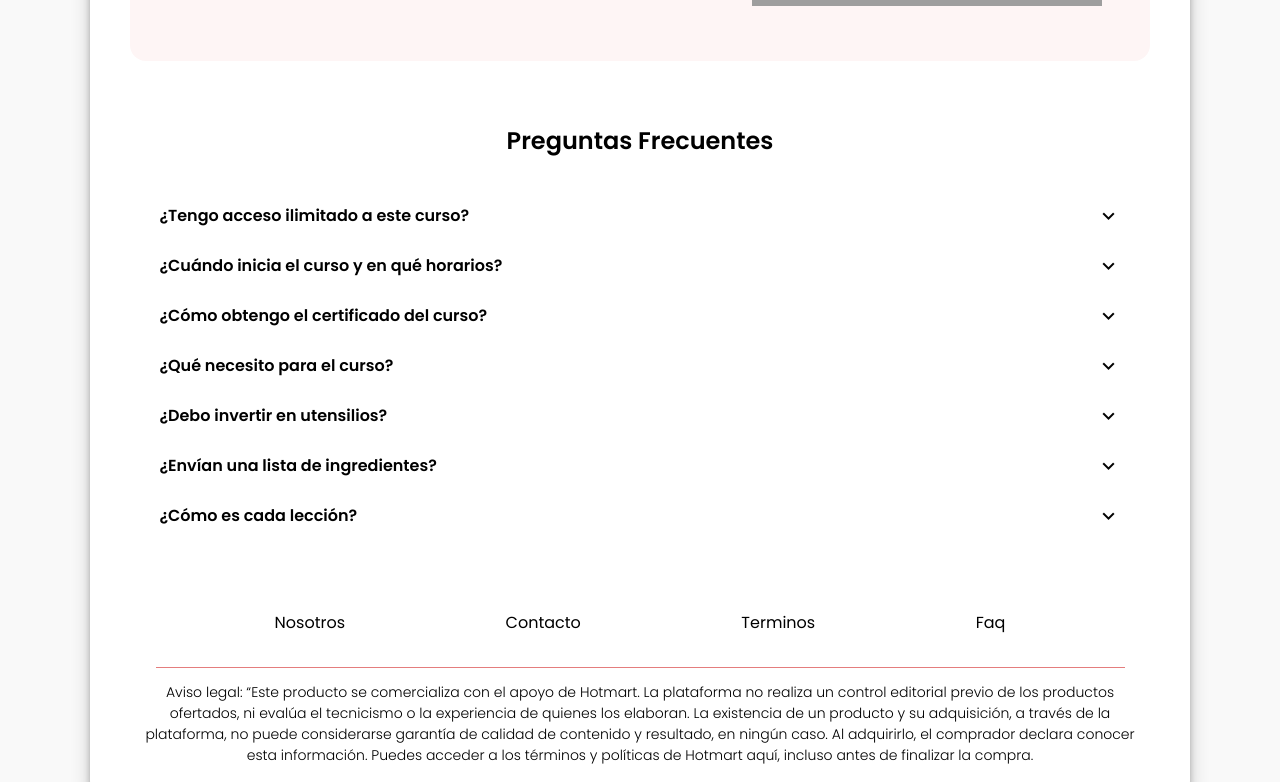
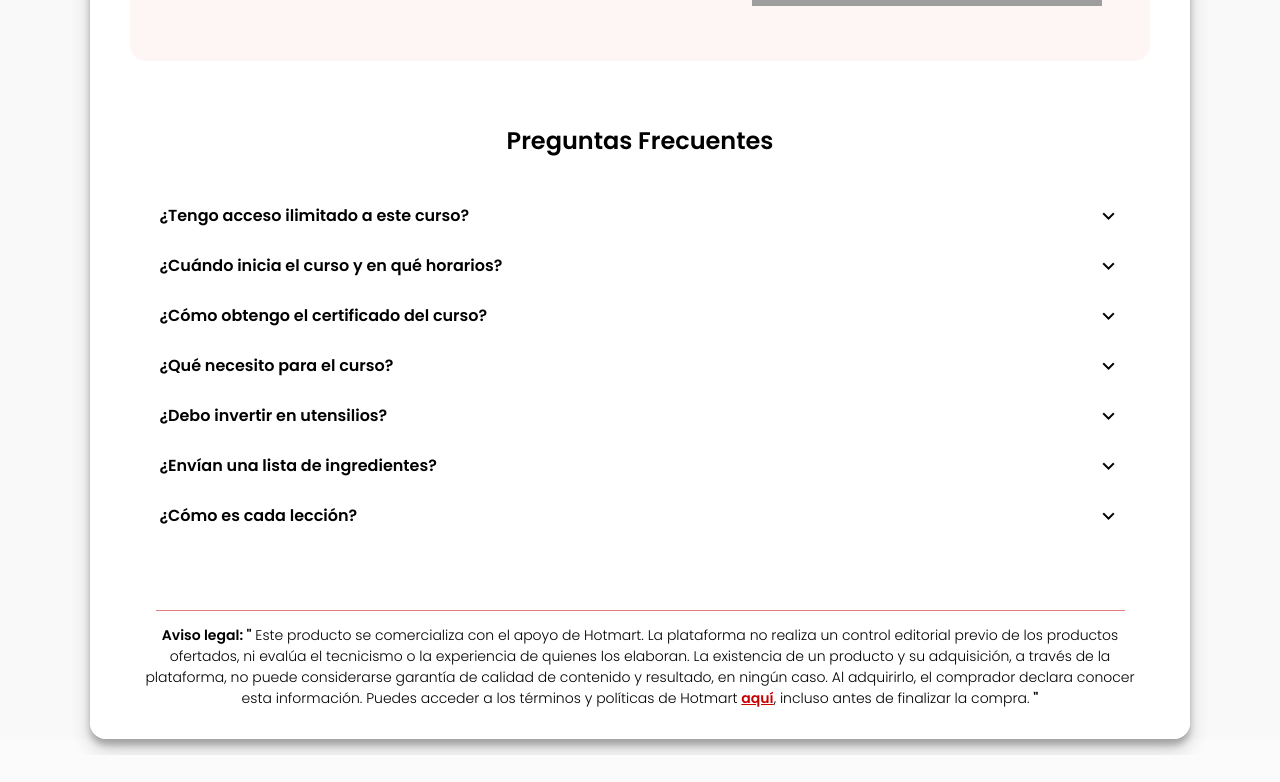
Before and after one commit to nicolas-suarez-97/landings, a Next.js app: page /cursos/cocteleria-de-autor in a window 1280 px wide. Shown: the part 5388-6170 px from the top of the page. After the commit the page ends 6143 px from the top, so only its background shows below. Built offline with nearby package versions, Linux system fonts and the light colour scheme; grey boxes are pictures that could not be loaded; a web font is replaced by a local one.

Commit message:
Added button tracking and minor fixes

```diff
--- a/components/actionButton/index.js
+++ b/components/actionButton/index.js
@@ -1,12 +1,24 @@
 import React from "react";
 import styles from "./actionButton.module.scss";
+import * as ga from '../../lib/ga';
 
 const ActionButton = ({url, label, buttonStyle, onClickAction}) => {
+
+    const gaEvent = {
+        action: 'view_item',
+        params: {
+            'link': url,
+            'label': label
+        },
+    }
 
     return onClickAction !== undefined ?
         (
             <a
-                onClick={() => onClickAction(true)}
+                onClick={() => {
+                    onClickAction(true)
+                    ga.event(gaEvent)
+                }}
                 className={`${styles.button} ${buttonStyle}`}
                 target="_blank"
                 rel="noreferrer"
@@ -19,6 +31,7 @@ const ActionButton = ({url, label, buttonStyle, onClickAction}) => {
                 className={`${styles.button} ${buttonStyle}`}
                 target="_blank"
                 rel="noreferrer"
+                onClick={() => ga.event(gaEvent)}
             >
                 {label}
             </a>
--- a/json/cocteleria-de-autor.js
+++ b/json/cocteleria-de-autor.js
@@ -110,7 +110,7 @@ export const LandingData = {
     },
     modules: {
         title: 'Contenido del curso',
-        itemsIcon: 'check',
+        itemsIcon: 'local_bar',
         steps: [
             {
                 title: 'Módulo 1 - Coctelería de autor',
--- a/sections/footer/footer.module.scss
+++ b/sections/footer/footer.module.scss
@@ -49,4 +49,11 @@
   text-align: center;
   font-weight: lighter;
   font-size: 14px;
+
+  & > a {
+    text-decoration: underline;
+    color: $primary-color;
+    font-weight: bold;
+
+  }
 }
--- a/sections/footer/index.js
+++ b/sections/footer/index.js
@@ -18,12 +18,12 @@ const Footer = ({footerOptions}) => {
             </ul>
             <div className={divider}/>
             <p className={legal}>
-                Aviso legal: “Este producto se comercializa con el apoyo de Hotmart. La plataforma no realiza un
+                <b>Aviso legal: "</b> Este producto se comercializa con el apoyo de Hotmart. La plataforma no realiza un
                 control editorial previo de los productos ofertados, ni evalúa el tecnicismo o la experiencia de
                 quienes los elaboran. La existencia de un producto y su adquisición, a través de la plataforma, no
                 puede considerarse garantía de calidad de contenido y resultado, en ningún caso. Al adquirirlo, el
-                comprador declara conocer esta información. Puedes acceder a los términos y políticas de Hotmart aquí,
-                incluso antes de finalizar la compra.
+                comprador declara conocer esta información. Puedes acceder a los términos y políticas de Hotmart <a href="https://hotmart.com/es/legal" target="_blank" rel="noreferrer">aquí</a>,
+                incluso antes de finalizar la compra. <b>"</b>
             </p>
         </div>
     );
--- a/sections/layout/index.js
+++ b/sections/layout/index.js
@@ -17,10 +17,10 @@ const Layout = props => {
         //{path: "/cursos", label: "Más Cursos"},
     ];
     const footerOptions = [
-        'nosotros',
-        'contacto',
-        'terminos',
-        'faq',
+        //'nosotros',
+        //'contacto',
+        //'terminos',
+        //'faq',
     ];
 
     return (
```
